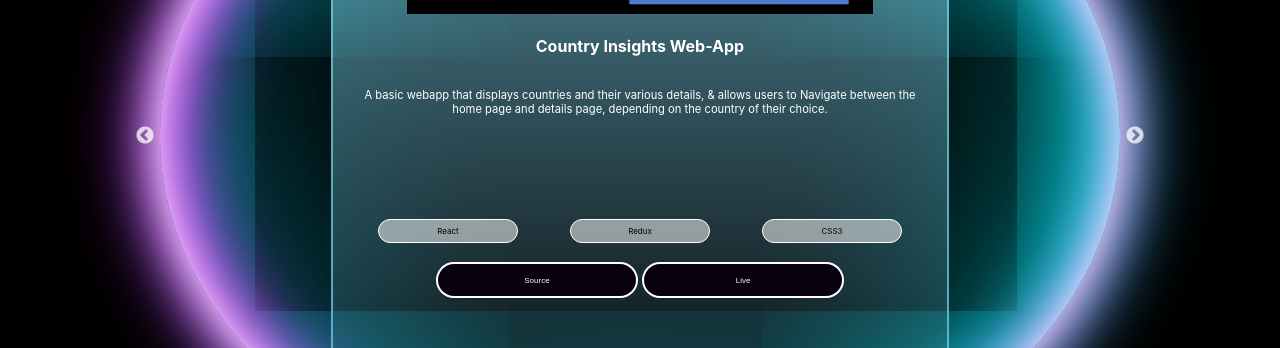
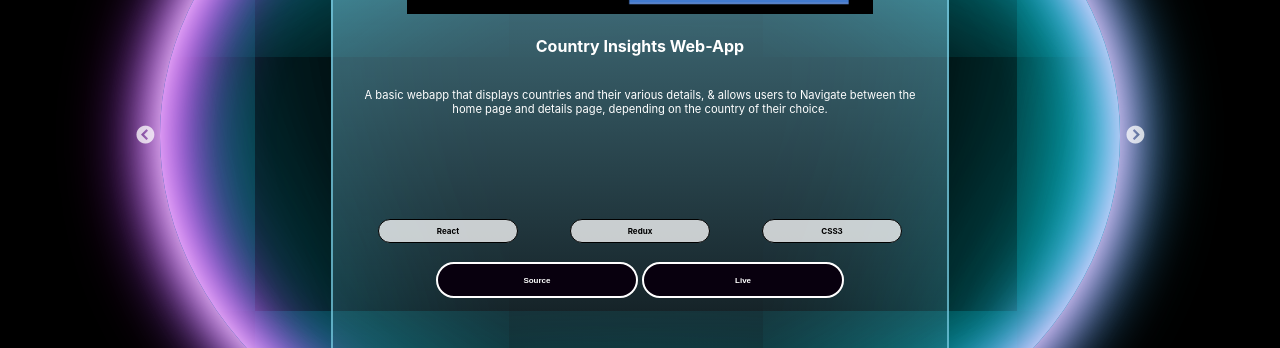
Before and after one commit to sunga12/new-portfolio, a React (Create React App) app: page / in a window 1280 px wide. Shown: the part 960-1308 px from the top of the page. Built offline with nearby package versions, Linux system fonts and the light colour scheme.

Commit message:
Update styles for tech

```diff
--- a/src/index.css
+++ b/src/index.css
@@ -227,6 +227,7 @@ button {
   padding: 2%;
   width: 35%;
   font-size: 0.5rem;
+  font-weight: bold;
 }
 
 .home-contact {
@@ -276,14 +277,21 @@ button {
 }
 
 .tech {
-  border: 1px solid #fff;
-  background-color: #ffffff85;
+  background-color: rgba(255, 255, 255, 0.758);
+  border: 1px solid #000000;
   font-size: 0.5rem;
+  font-weight: bold;
   border-radius: 15px;
   width: 22%;
   margin: 2% auto;
   padding: 1%;
-  color: #000;
+  color: #000000;
+}
+
+.tech:hover {
+  border: 1px solid #fff;
+  text-shadow: 0 0 8px rgb(255, 255, 255);
+  box-shadow: 0 0 8px rgb(255, 255, 255);
 }
 
 .proj-desc {
```
